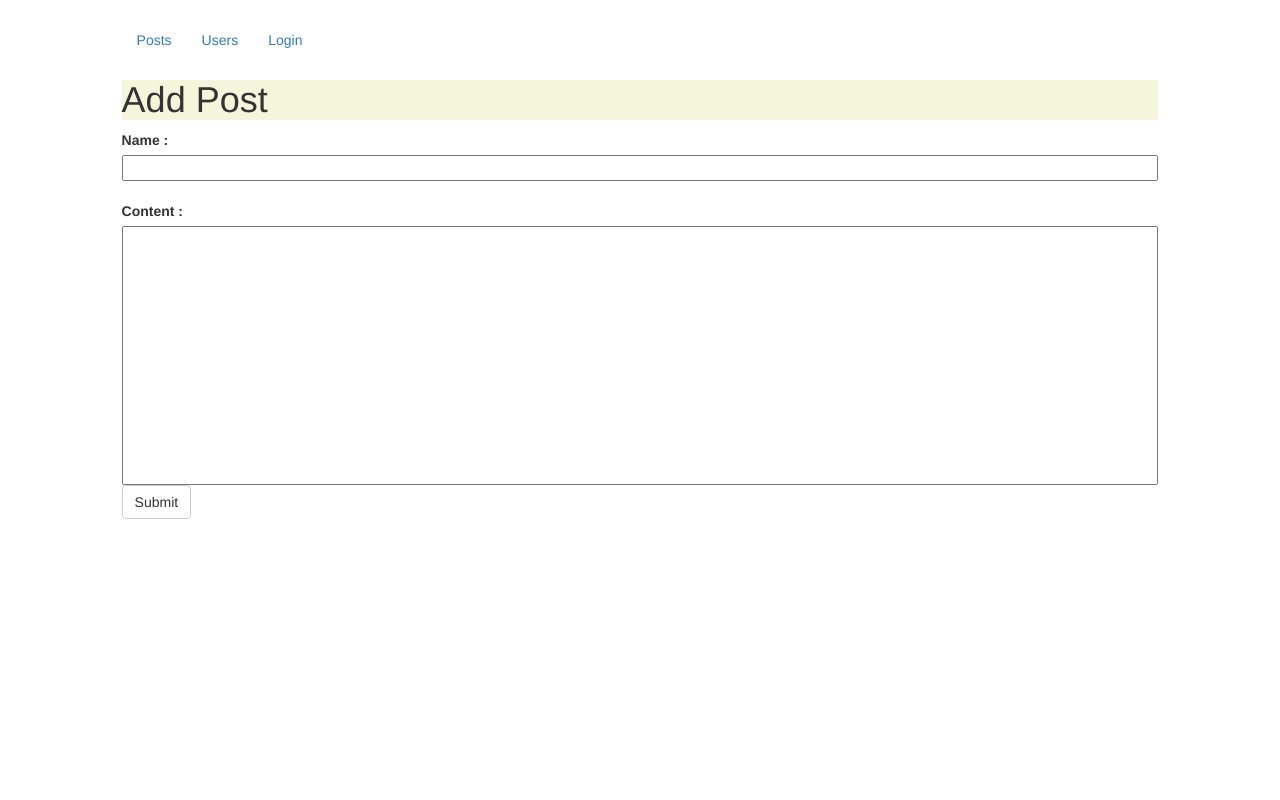
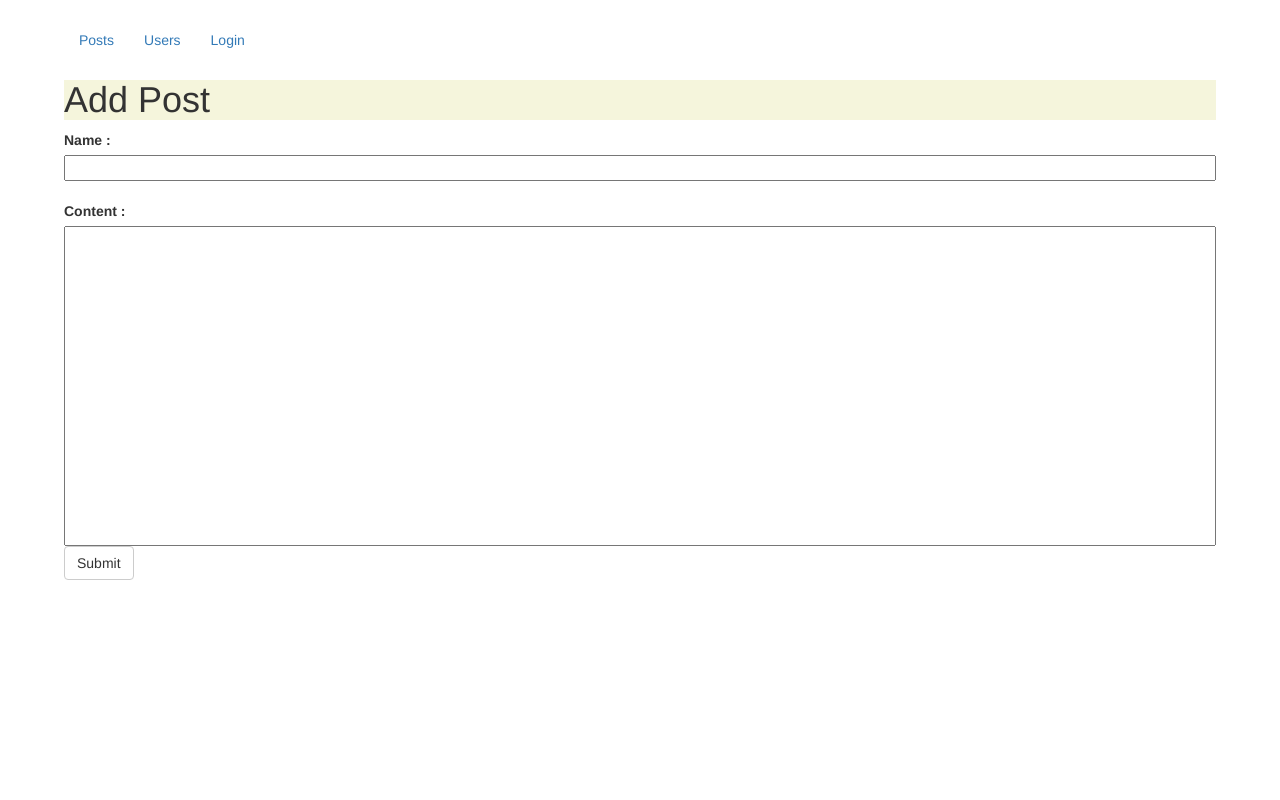
Before and after one commit to cipriRusu/Blogtype-Application, a Flask app: template JMBlogWebApp/templates/add_post.html in a window 1280 px wide. Run offline with Flask 2, Linux system fonts and the light colour scheme; the template is opened without the code that fills it, so the values that code supplies are empty; some libraries are stand-ins or nearby versions.

Commit message:
removed unfitting style

```diff
--- a/JMBlogWebApp/static/add_update_style.css
+++ b/JMBlogWebApp/static/add_update_style.css
@@ -1,9 +1,3 @@
-body, html {
-    height: 90%;
-    padding-right: 5%;
-    padding-left: 5%;
-}
-
 .AddPostTitle
 {
     background-color: beige;
```
